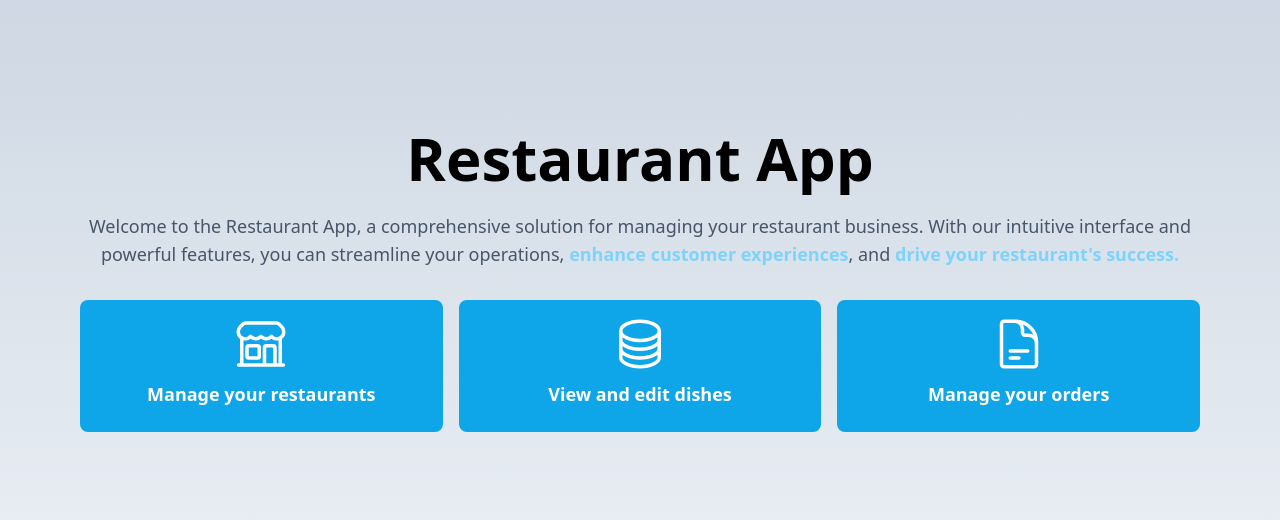
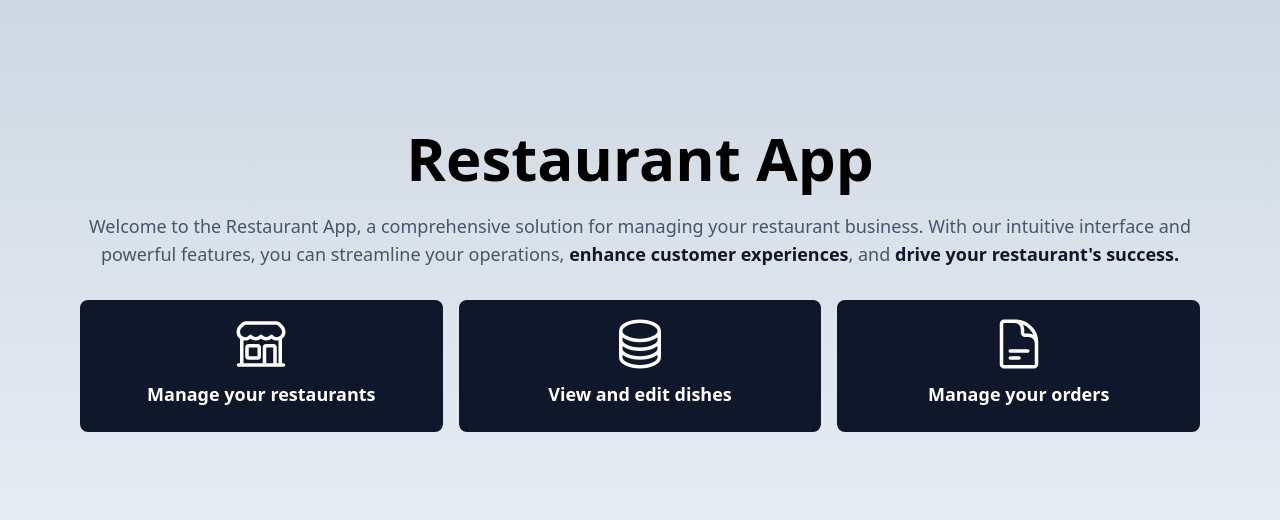
Before and after one commit to romuloesquivel1/restaurant-app, a Rails app: page / in a window 1280 px wide. Shown: the part 64-584 px from the top of the page. Run offline with Rails 7, Linux system fonts and the light colour scheme; style sheets or scripts are compiled from the project's sources; parts of the project's set-up code (start-up, migrations or seed data) failed here and were passed over.

Commit message:
Change and fix colors in light mode

```diff
--- a/app/views/dishes/edit.html.erb
+++ b/app/views/dishes/edit.html.erb
@@ -1,4 +1,4 @@
-<% content_for :title("Create dish")
+<% content_for :title, "Update dish" %>
 
 <h1 class="text-3xl font-bold mb-6">Update dish</h1>
 
--- a/app/views/dishes/index.html.erb
+++ b/app/views/dishes/index.html.erb
@@ -2,7 +2,7 @@
 
 <header class="flex justify-between items-center mb-7">
   <h1 class="text-3xl font-bold">Dishes</h1>
-  <a class="bg-sky-500 text-white px-4 py-2 rounded font-semibold hover:bg-sky-400" href="<%= new_dish_path %>">Create dish</a>
+  <a class="bg-slate-900 hover:bg-slate-700 text-white px-4 py-2 rounded font-semibold dark:bg-sky-500 dark:hover:bg-sky-400" href="<%= new_dish_path %>">Create dish</a>
 </header>
 
 <% if @dishes.any? %>
--- a/app/views/layouts/application.html.erb
+++ b/app/views/layouts/application.html.erb
@@ -7,7 +7,7 @@
     <%= csp_meta_tag %>
     <%= stylesheet_link_tag "tailwind", "inter-font", "data-turbo-track": "reload" %>
 
-    <%= stylesheet_link_tag "application", "data-turbo-track": "reload" %>
+    <%= stylesheet_link_tag "application.tailwind", "data-turbo-track": "reload" %>
     <%= javascript_include_tag "application", "data-turbo-track": "reload", defer: true %>
   </head>
 
@@ -20,13 +20,13 @@
         <div class="w-full md:block md:w-auto">
           <ul class="font-semibold flex items-center">
             <a href="#" class="px-2">
-              <li class="px-4 hover:bg-slate-900 py-2 rounded-md transition">Restaurants</li>
+              <li class="px-4 hover:bg-slate-200 dark:hover:bg-slate-900 py-2 rounded-md transition">Restaurants</li>
             </a>
             <a href="#" class="px-2">
-              <li class="px-4 hover:bg-slate-900 py-2 rounded-md transition">Dishes</li>
+              <li class="px-4 hover:bg-slate-200 dark:hover:bg-slate-900 py-2 rounded-md transition">Dishes</li>
             </a>
             <a href="#" class="px-2">
-              <li class="px-4 hover:bg-slate-900 py-2 rounded-md transition">Orders</li>
+              <li class="px-4 hover:bg-slate-200 dark:hover:bg-slate-900 py-2 rounded-md transition">Orders</li>
             </a>
           </ul>
         </div>
--- a/app/views/main/home.html.erb
+++ b/app/views/main/home.html.erb
@@ -2,24 +2,24 @@
 
 <div class="max-w-screen-xl mx-auto mt-32">
   <h1 class="text-4xl sm:text-5xl lg:text-6xl text-center font-extrabold mb-4">Restaurant App</h1>
-  <p class="text-lg mt-6 mb-8 text-slate-600 dark:text-slate-300 text-center">Welcome to the Restaurant App, a comprehensive solution for managing your restaurant business. With our intuitive interface and powerful features, you can streamline your operations, <span class="text-sky-300 font-bold">enhance customer experiences</span>, and <span class="text-sky-300 font-bold">drive your restaurant's success</strong>.</p>
+  <p class="text-lg mt-6 mb-8 text-slate-600 dark:text-slate-300 text-center">Welcome to the Restaurant App, a comprehensive solution for managing your restaurant business. With our intuitive interface and powerful features, you can streamline your operations, <span class="text-slate-900 dark:text-sky-300 font-bold">enhance customer experiences</span>, and <span class="text-slate-900 dark:text-sky-300 font-bold">drive your restaurant's success</strong>.</p>
 
   <div class="grid grid-cols-1 sm:grid-cols-2 md:grid-cols-3 gap-4">
-    <a href="#" class="bg-sky-500 rounded-lg p-4 hover:bg-sky-400 flex flex-col justify-center items-center">
+    <a href="#" class="bg-slate-900 hover:bg-slate-700 rounded-lg p-4 dark:bg-sky-500 dark:hover:bg-sky-400 flex flex-col justify-center items-center">
       <svg xmlns="http://www.w3.org/2000/svg" fill="none" viewBox="0 0 24 24" stroke-width="1.5" stroke="white" class="w-14 h-14">
         <path stroke-linecap="round" stroke-linejoin="round" d="M13.5 21v-7.5a.75.75 0 01.75-.75h3a.75.75 0 01.75.75V21m-4.5 0H2.36m11.14 0H18m0 0h3.64m-1.39 0V9.349m-16.5 11.65V9.35m0 0a3.001 3.001 0 003.75-.615A2.993 2.993 0 009.75 9.75c.896 0 1.7-.393 2.25-1.016a2.993 2.993 0 002.25 1.016c.896 0 1.7-.393 2.25-1.016a3.001 3.001 0 003.75.614m-16.5 0a3.004 3.004 0 01-.621-4.72L4.318 3.44A1.5 1.5 0 015.378 3h13.243a1.5 1.5 0 011.06.44l1.19 1.189a3 3 0 01-.621 4.72m-13.5 8.65h3.75a.75.75 0 00.75-.75V13.5a.75.75 0 00-.75-.75H6.75a.75.75 0 00-.75.75v3.75c0 .415.336.75.75.75z" />
       </svg>
       <p class="mt-2 text-white mb-2 text-lg font-semibold">Manage your restaurants</p>
     </a>
 
-    <a href="<%= dishes_path %>" class="bg-sky-500 rounded-lg p-4 hover:bg-sky-400 flex flex-col justify-center items-center">
+    <a href="<%= dishes_path %>" class="bg-slate-900 hover:bg-slate-700 rounded-lg p-4 dark:bg-sky-500 dark:hover:bg-sky-400 flex flex-col justify-center items-center">
       <svg xmlns="http://www.w3.org/2000/svg" fill="none" viewBox="0 0 24 24" stroke-width="1.5" stroke="white" class="w-14 h-14">
         <path stroke-linecap="round" stroke-linejoin="round" d="M20.25 6.375c0 2.278-3.694 4.125-8.25 4.125S3.75 8.653 3.75 6.375m16.5 0c0-2.278-3.694-4.125-8.25-4.125S3.75 4.097 3.75 6.375m16.5 0v11.25c0 2.278-3.694 4.125-8.25 4.125s-8.25-1.847-8.25-4.125V6.375m16.5 0v3.75m-16.5-3.75v3.75m16.5 0v3.75C20.25 16.153 16.556 18 12 18s-8.25-1.847-8.25-4.125v-3.75m16.5 0c0 2.278-3.694 4.125-8.25 4.125s-8.25-1.847-8.25-4.125" />
       </svg>
       <p class="mt-2 text-white mb-2 text-lg font-semibold">View and edit dishes</p>
     </a>
 
-    <a href="#" class="bg-sky-500 rounded-lg p-4 hover:bg-sky-400 flex flex-col justify-center items-center">
+    <a href="#" class="bg-slate-900 hover:bg-slate-700 rounded-lg p-4 dark:bg-sky-500 dark:hover:bg-sky-400 flex flex-col justify-center items-center">
       <svg xmlns="http://www.w3.org/2000/svg" fill="none" viewBox="0 0 24 24" stroke-width="1.5" stroke="white" class="w-14 h-14">
         <path stroke-linecap="round" stroke-linejoin="round" d="M19.5 14.25v-2.625a3.375 3.375 0 00-3.375-3.375h-1.5A1.125 1.125 0 0113.5 7.125v-1.5a3.375 3.375 0 00-3.375-3.375H8.25m0 12.75h7.5m-7.5 3H12M10.5 2.25H5.625c-.621 0-1.125.504-1.125 1.125v17.25c0 .621.504 1.125 1.125 1.125h12.75c.621 0 1.125-.504 1.125-1.125V11.25a9 9 0 00-9-9z" />
       </svg>
--- a/app/views/shared/_form.html.erb
+++ b/app/views/shared/_form.html.erb
@@ -32,7 +32,7 @@
 
     <div class="flex justify-between items-center">
       <a class="text-sky-500 hover:underline" href="<%= dishes_path %>">&larr; Back</a>
-      <%= f.submit "Create", class: 'bg-sky-500 py-2 px-4 rounded-md hover:bg-sky-400 cursor-pointer transition text-white font-semibold' %>
+      <%= f.submit "Create", class: 'bg-slate-900 hover:bg-slate-700 dark:bg-sky-500 py-2 px-4 rounded-md dark:hover:bg-sky-400 cursor-pointer transition text-white font-semibold' %>
     </div>
   <% end %>
 </section>
```
Also changed, not shown: app/views/dishes/show.html.erb (+6 -6 lines).
